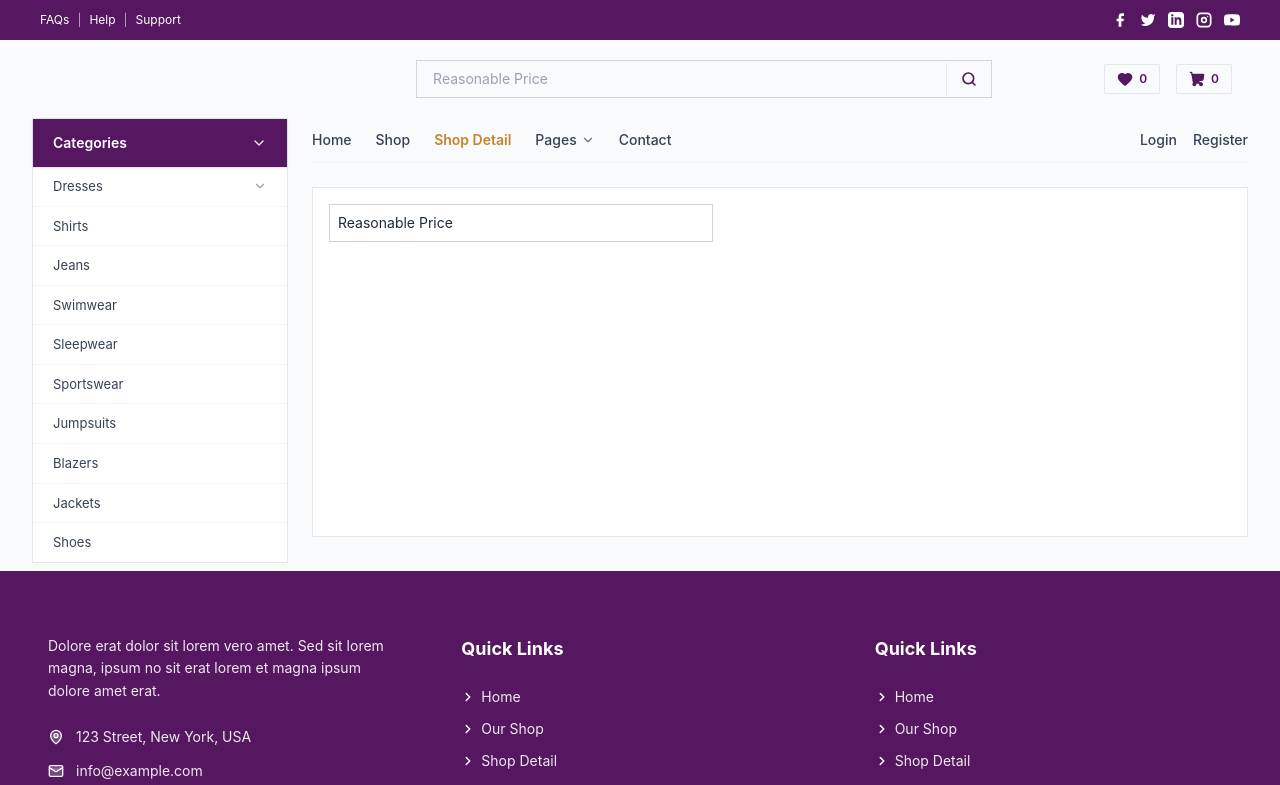
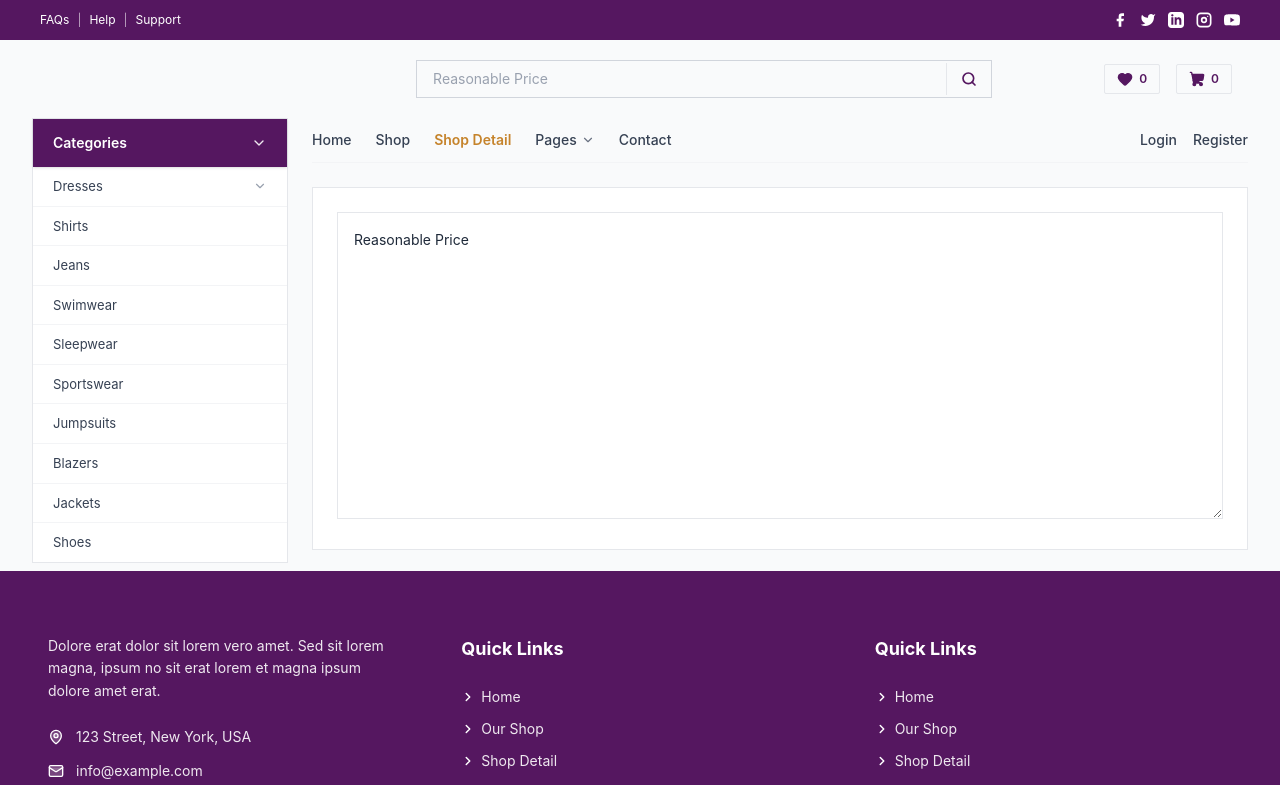
Before and after one commit to VuLeGiaHoa06/VuLeGiaHoa_BaiTest1, a React (Vite) app: page /detail in a window 1280 px wide. Shown: the top 785 px of the page. Built offline with nearby package versions, Linux system fonts and the light colour scheme; the HTML template or start-up script is replaced by a standard one.

Commit message:
update detail page

```diff
--- a/src/views/pages/DetailPage.tsx
+++ b/src/views/pages/DetailPage.tsx
@@ -1,9 +1,18 @@
-import React from "react";
+import React, { useState, useEffect } from "react";
 import { useAppController } from "../../controllers/useAppController";
 import { HeroHeaderSearch, HeroNavBar, CategorySidebar } from "../components/hero";
 
 export const DetailPage: React.FC = () => {
   const { submittedSearchText } = useAppController();
+  const [content, setContent] = useState<string>(
+    submittedSearchText || "Reasonable Price"
+  );
+
+  useEffect(() => {
+    if (submittedSearchText) {
+      setContent(submittedSearchText);
+    }
+  }, [submittedSearchText]);
 
   return (
     <div className="w-full">
@@ -16,10 +25,14 @@ export const DetailPage: React.FC = () => {
           <div className="flex-1 w-full flex flex-col gap-6">
             <HeroNavBar />
 
-            <div className="w-full min-h-[350px] bg-white border border-gray-200 p-4">
-              <div className="w-full max-w-sm border border-gray-300 p-2 text-sm text-gray-800 bg-white">
-                {submittedSearchText || "Reasonable Price"}
-              </div>
+            <div className="w-full bg-white border border-gray-200 p-6">
+              <textarea
+                value={content}
+                onChange={(e) => setContent(e.target.value)}
+                rows={12}
+                className="w-full p-4 border border-gray-200 text-sm text-gray-800 outline-none resize-y focus:border-gray-400 font-sans leading-relaxed"
+                placeholder="Reasonable Price"
+              />
             </div>
           </div>
         </div>
```
